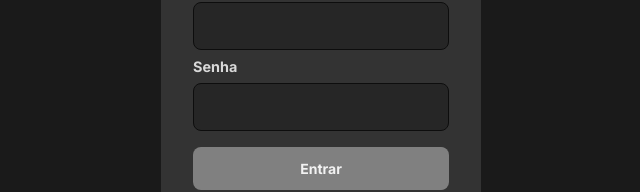
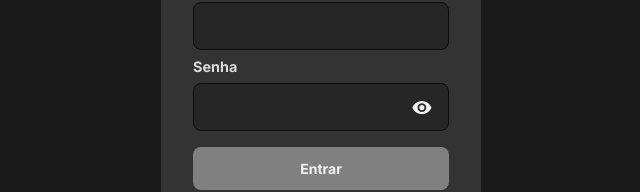
Before and after one commit to dehrs/my-payments, an Angular app: page /login in a window 1280 px wide. Shown: the part 348-540 px from the top of the page, without its empty margins (319-959 px from the left). Built offline with nearby package versions, Linux system fonts and the light colour scheme.

Commit message:
feat: input show password

```diff
--- a/src/app/core/auth/login/login.component.html
+++ b/src/app/core/auth/login/login.component.html
@@ -19,13 +19,28 @@
       </div>
       <div class="inputFormBase">
         <label for="password">Senha</label>
+        <div class="inputPassword">
           <input
-          type="password"
+            [type]="typePassword"
             id="password"
             name="password"
             [(ngModel)]="login.password"
             #password="ngModel"
             required />
+          <button (click)="onShowPassword()">
+            <mat-icon
+              aria-hidden="false"
+              aria-label="icon visibility"
+              fontIcon="visibility"
+              *ngIf="typePassword === 'password'"></mat-icon>
+            <mat-icon
+              aria-hidden="false"
+              aria-label="icon visibility off"
+              fontIcon="visibility_off"
+              *ngIf="typePassword === 'text'"></mat-icon>
+          </button>
+        </div>
+
         <div
           *ngIf="password.errors && (password.dirty || password.touched)"
           class="messagesErrors">
--- a/src/app/core/auth/login/login.component.scss
+++ b/src/app/core/auth/login/login.component.scss
@@ -14,7 +14,7 @@
     flex-direction: column;
     width: 20rem;
     @media (max-width: 768px) {
-      width: 16rem;
+      width: 18rem;
     }
     h1 {
       text-align: center;
@@ -52,6 +52,27 @@
   }
 }
 
+.inputPassword{
+  position: relative;
+
+  button {
+    background: transparent;
+    position: absolute;
+    right: 15px;
+    top: 15px;
+
+    .mat-icon{
+      font-size: 1.3rem;
+
+      @media (max-width: 768px) {
+          font-size: 1rem;
+       }
+    }
+  }
+
+
+}
+
 .messagesErrors{
   color: var(--danger);
   margin: 0 0 0.5rem 0;
--- a/src/app/core/auth/login/login.component.ts
+++ b/src/app/core/auth/login/login.component.ts
@@ -13,6 +13,7 @@ export class LoginComponent implements OnInit {
   @ViewChild('formLogin') formLogin!: NgForm;
   login: Login = {};
   message = '';
+  typePassword = 'password';
 
   constructor(
     private loginService: LoginService,
@@ -42,4 +43,12 @@ export class LoginComponent implements OnInit {
       });
     }
   }
+
+  onShowPassword() {
+    if (this.typePassword === 'password') {
+      this.typePassword = 'text';
+    } else {
+      this.typePassword = 'password';
+    }
+  }
 }
--- a/src/app/pages/home/home.component.ts
+++ b/src/app/pages/home/home.component.ts
@@ -106,7 +106,6 @@ export class HomeComponent implements OnInit {
   }
 
   handlePageEvent(event: PageEvent) {
-    console.log(event);
     const startIndex = event.pageIndex * event.pageSize;
     let endIndex = startIndex + event.pageSize;
     if (endIndex > this.payments.length) {
```
Also changed, not shown: src/app/core/core.module.ts (+8 -1 lines). Lines whose indentation alone changed are shown as unchanged.
